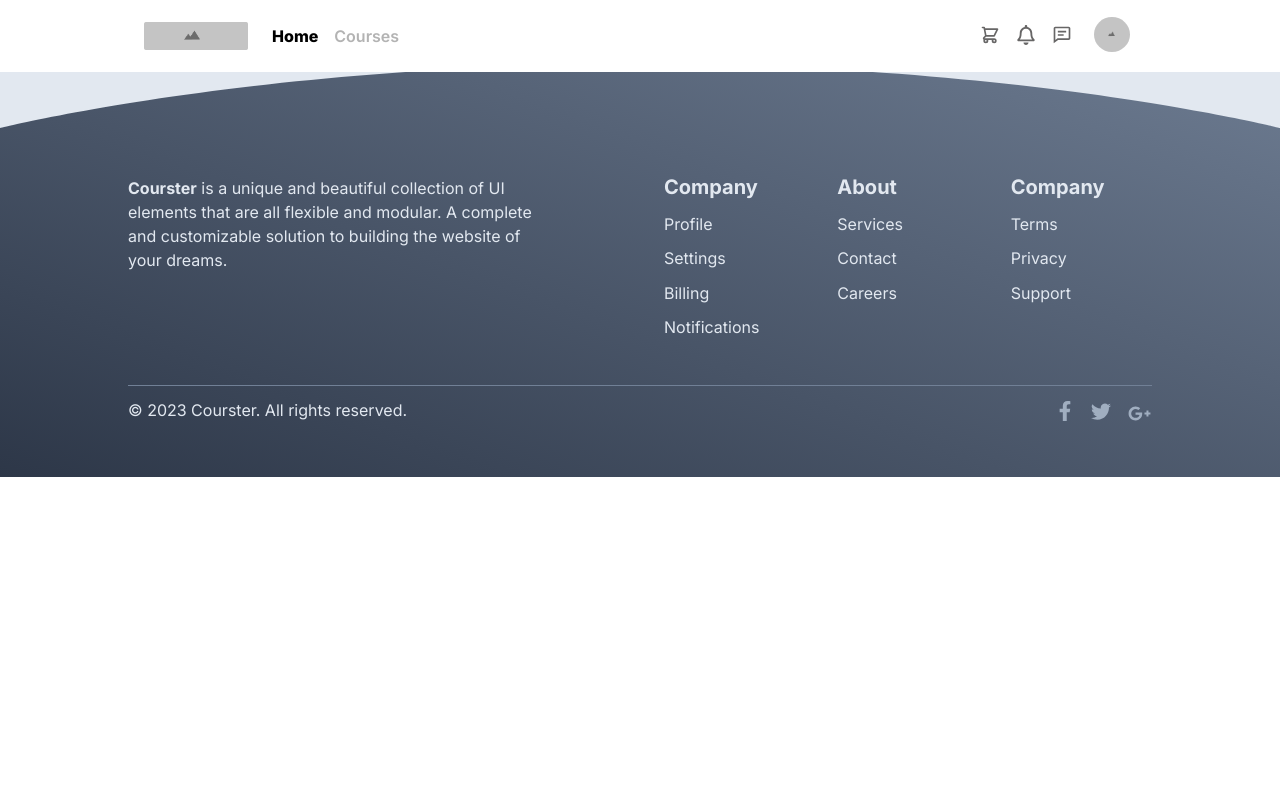
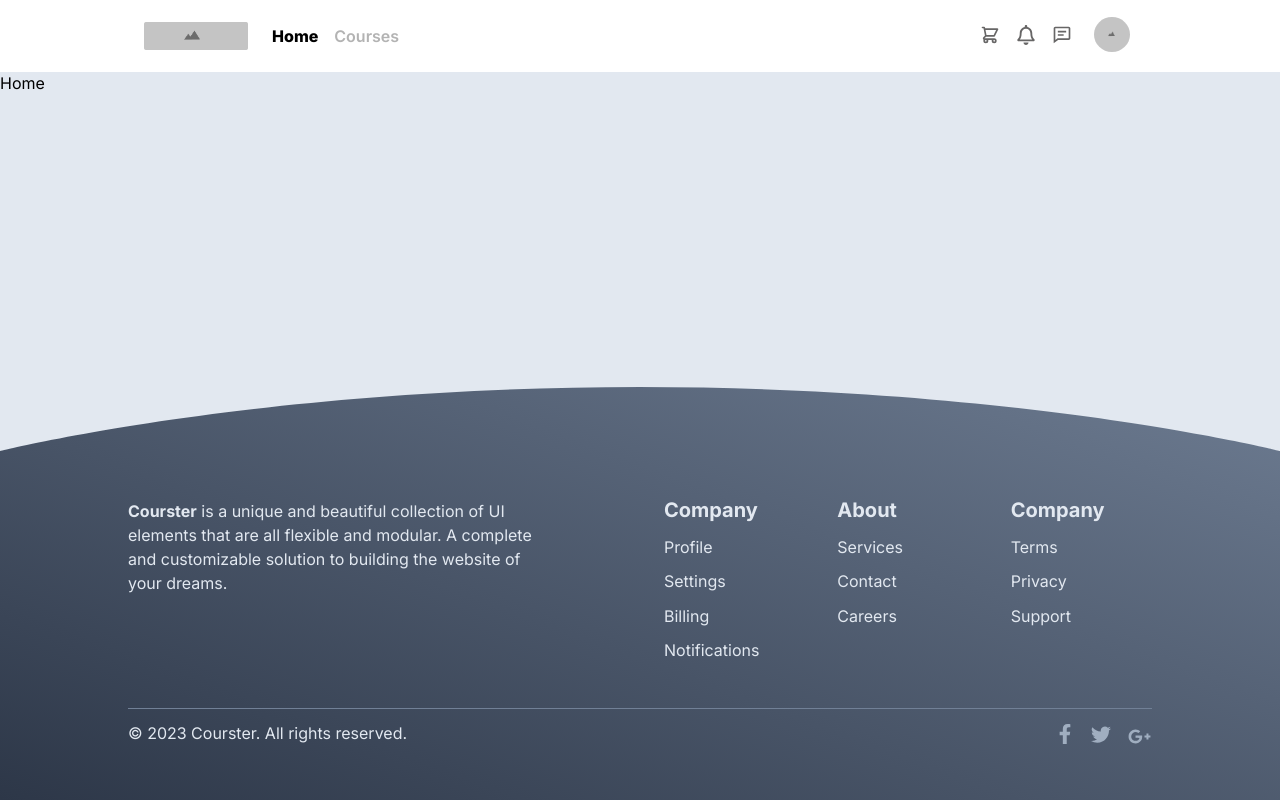
Before and after one commit to alejooroncoy/educational-platform, a React (Vite) app: page / in a window 1280 px wide. Built offline with nearby package versions, Linux system fonts and the light colour scheme.

Commit message:
feat: Add Home page 👨‍💻✨

```diff
--- /dev/null
+++ b/src/pages/Home.jsx
@@ -0,0 +1,7 @@
+import React from "react";
+
+const Home = () => {
+  return <main className="main">Home</main>;
+};
+
+export default Home;
--- a/src/router/App.jsx
+++ b/src/router/App.jsx
@@ -6,11 +6,13 @@ import {
 } from "react-router-dom";
 import Layout from "../layouts/Layout";
 import Courses from "../pages/Courses";
+import Home from "../pages/Home";
 
 const App = () => {
   const router = createBrowserRouter(
     createRoutesFromElements(
       <Route path="/" element={<Layout />}>
+        <Route index element={<Home />} />
         <Route path="courses" element={<Courses />} />
       </Route>
     )
```
